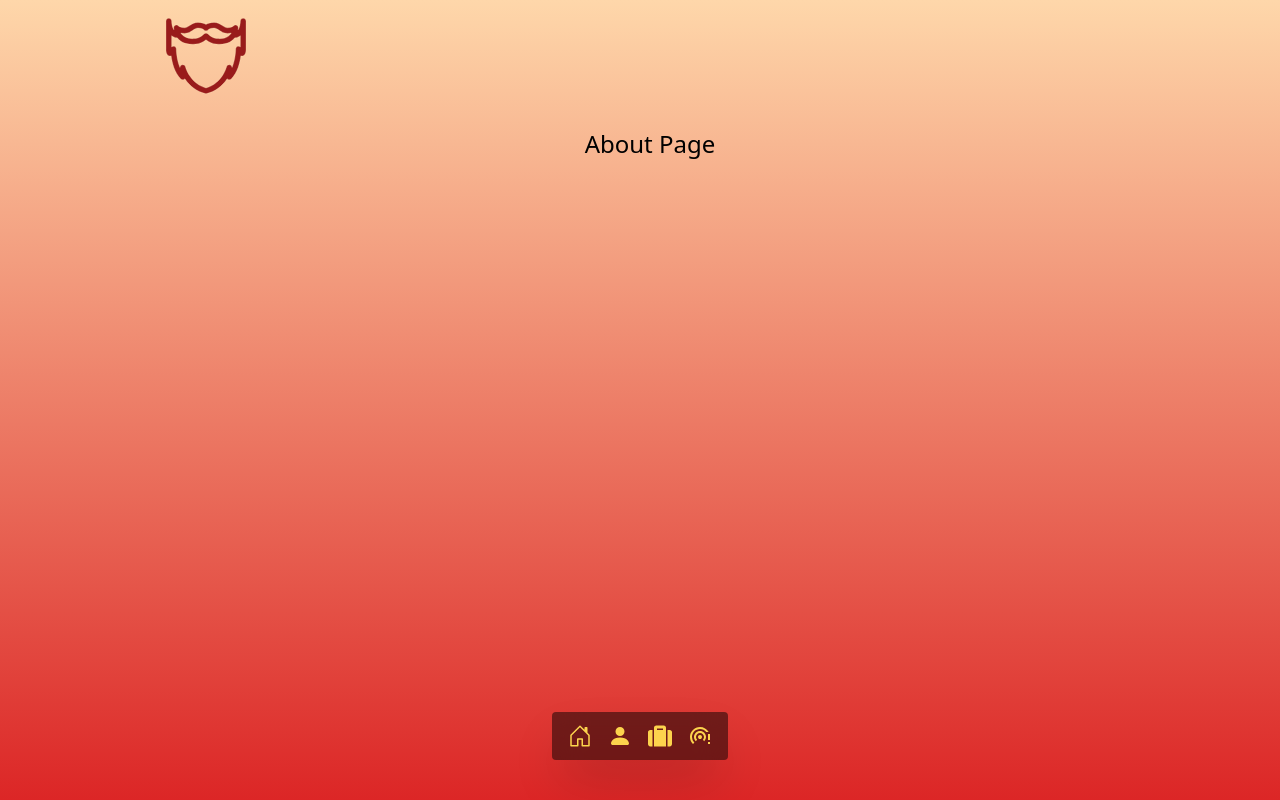
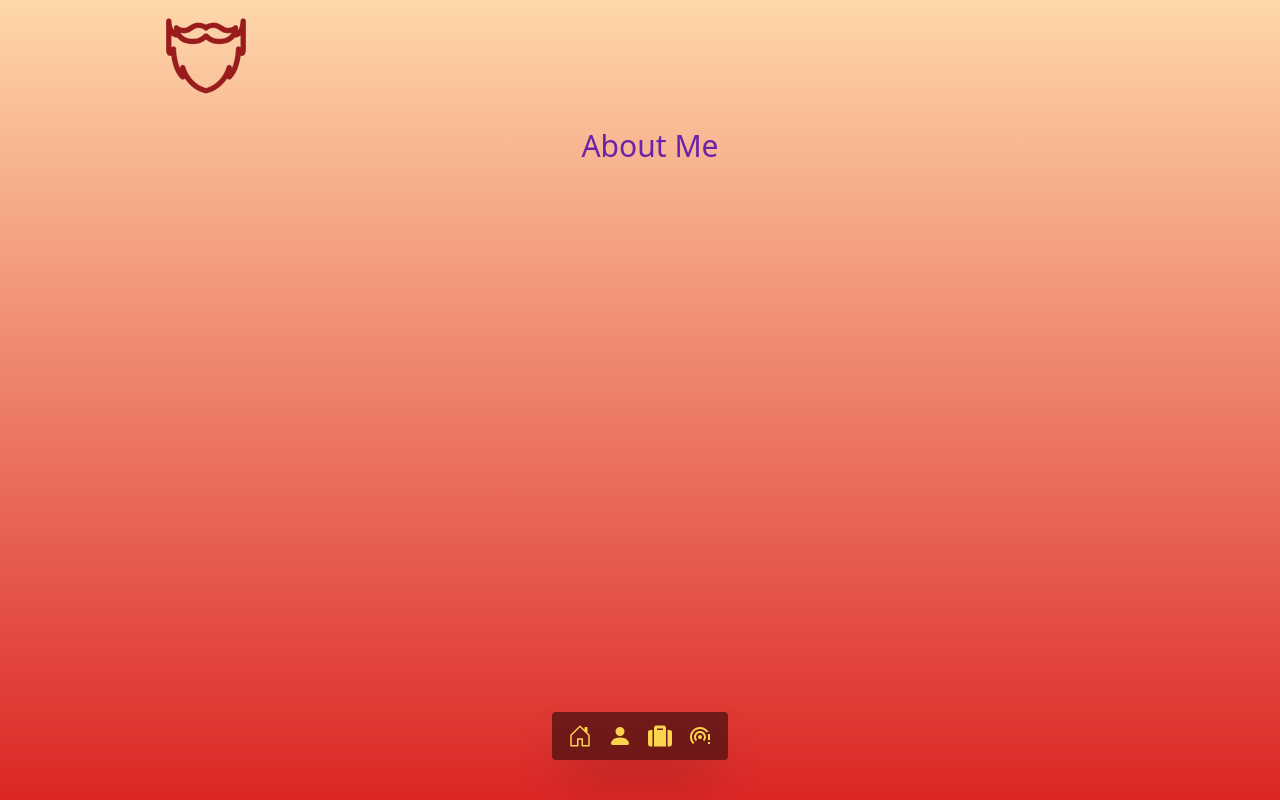
Before and after one commit to Sakif04/Portfolio_React, a React (Vite) app: page /about in a window 1280 px wide. Built offline with nearby package versions, Linux system fonts and the light colour scheme.

Commit message:
good design

```diff
--- a/src/components/about/About.jsx
+++ b/src/components/about/About.jsx
@@ -1,6 +1,7 @@
 export default function About(){
 
-    return(
-        <h1 className="text-2xl my-4 text-center"> About Page</h1>
+    return(<>
+        <h1 className="about"> About Me</h1>
+        </>
     )
 }
--- a/src/css/tailwind.css
+++ b/src/css/tailwind.css
@@ -16,7 +16,7 @@
   }
 
 }
-@media (max-width:600px) {
+@media (max-width:650px) {
   html{
     font-size: 9px;
   }
@@ -36,7 +36,7 @@
     @apply md:text-xs sm:text-xs;
   }
   .hero-img{
-    animation: bounce infinite 3s ease-in-out;
+    animation: bounce infinite 2s cubic-bezier(0.45, 0.45, 1, 1);
     @apply z-10 w-full;
   }
   .hero-box{
@@ -44,11 +44,11 @@
     border-radius:12rem 10rem 0 0;
   }
   .link{
-    @apply text-amber-300 rounded-lg cursor-pointer w-8 h-full mx-1 p-1 hover:text-white text-2xl hover:bg-red-900/80;
+    @apply text-amber-300 rounded-lg cursor-pointer w-8 h-full mx-1 p-1 hover:text-white text-2xl hover:bg-amber-900;
   }
 
   .contacts{
-   @apply absolute bottom-0.5 lg:left-1/4 border-l-2 border-red-400 ml-5;
+   @apply absolute bottom-5 lg:left-1/4 border-l-2 border-red-400 ml-5;
    @apply md:text-xs sm:text-xs sm:left-20;
   }
   .contact-link{
@@ -63,6 +63,9 @@
 
   .app-header{
     @apply flex font-mono text-2xl justify-start z-20 py-4 mx-auto w-4/5 px-5 text-rose-800  items-center;
+  }
+  .about{
+    @apply text-3xl my-4 text-center text-purple-800;
   }
 }
 
```
